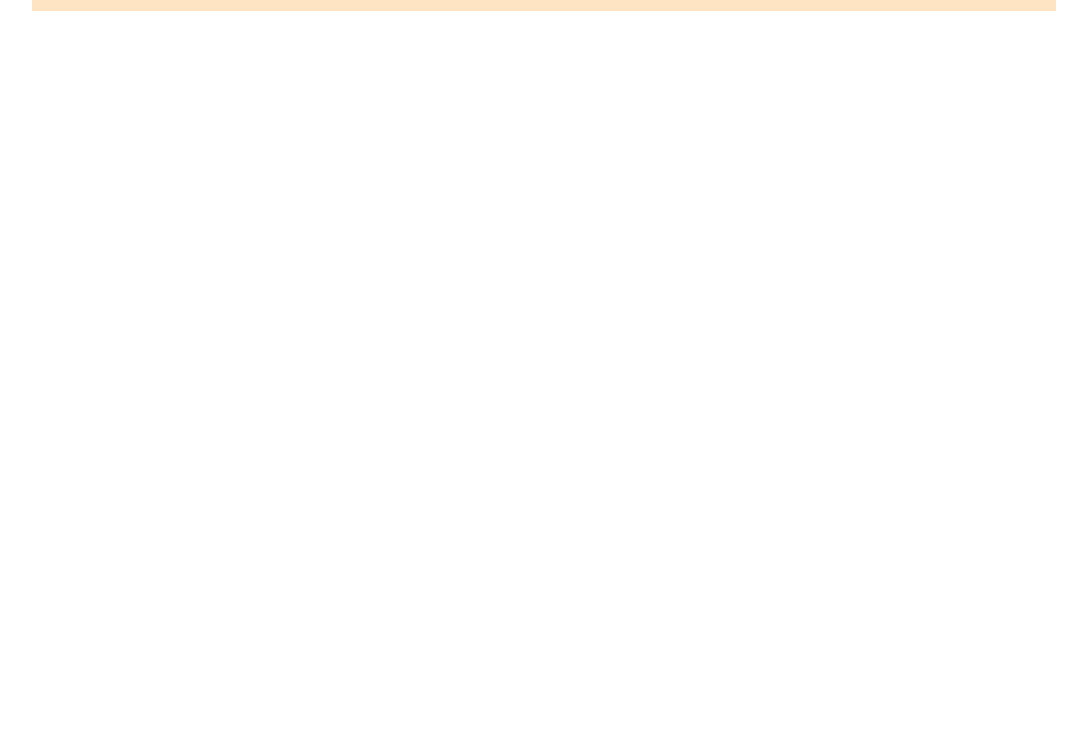
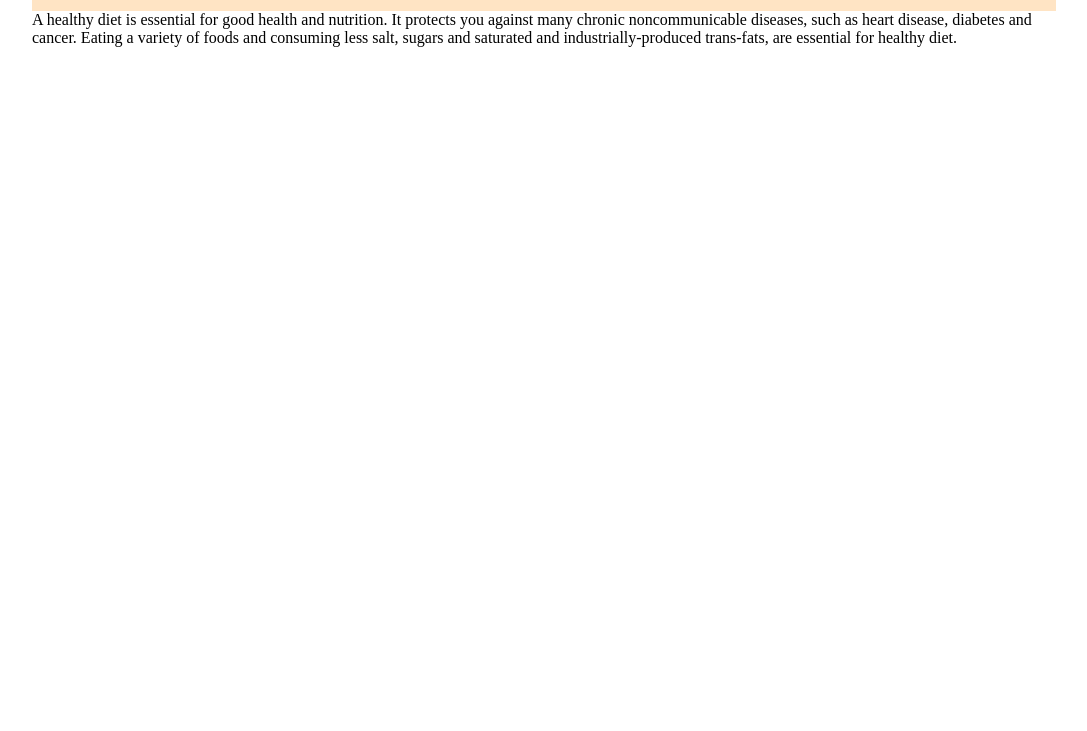
Before and after one commit to sandile05/landing-page, a plain HTML site: page index.html in a window 1280 px wide. Shown: the part 69-800 px from the top of the page, without its empty margins (96-1183 px from the left). Drawn offline with Linux system fonts and the light colour scheme.

Commit message:
hero section start

```diff
--- a/index.html
+++ b/index.html
@@ -21,6 +21,17 @@
             </nav>
         </header>
 
+        <section class="hero-section">
+            <div class="left">
+                <p>
+                    A healthy diet is essential for good health and nutrition. It protects you against many chronic noncommunicable diseases, such as heart disease, diabetes and cancer. Eating a variety of foods and consuming less salt, sugars and saturated and industrially-produced trans-fats, are essential for healthy diet.
+                </p>
+            </div>
+            <div class="right">
+
+            </div>
+        </section>
+
 
 
     </div>
```
